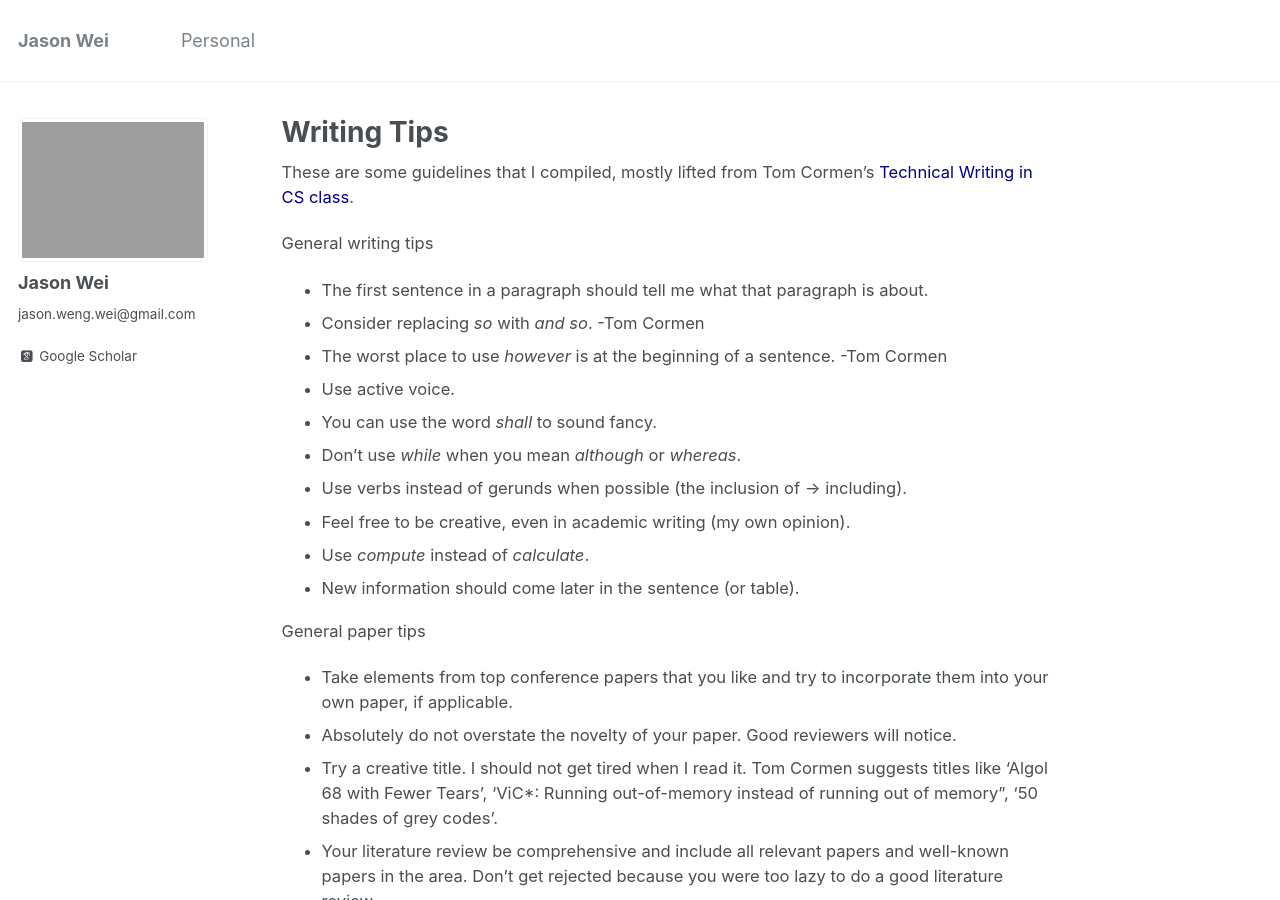
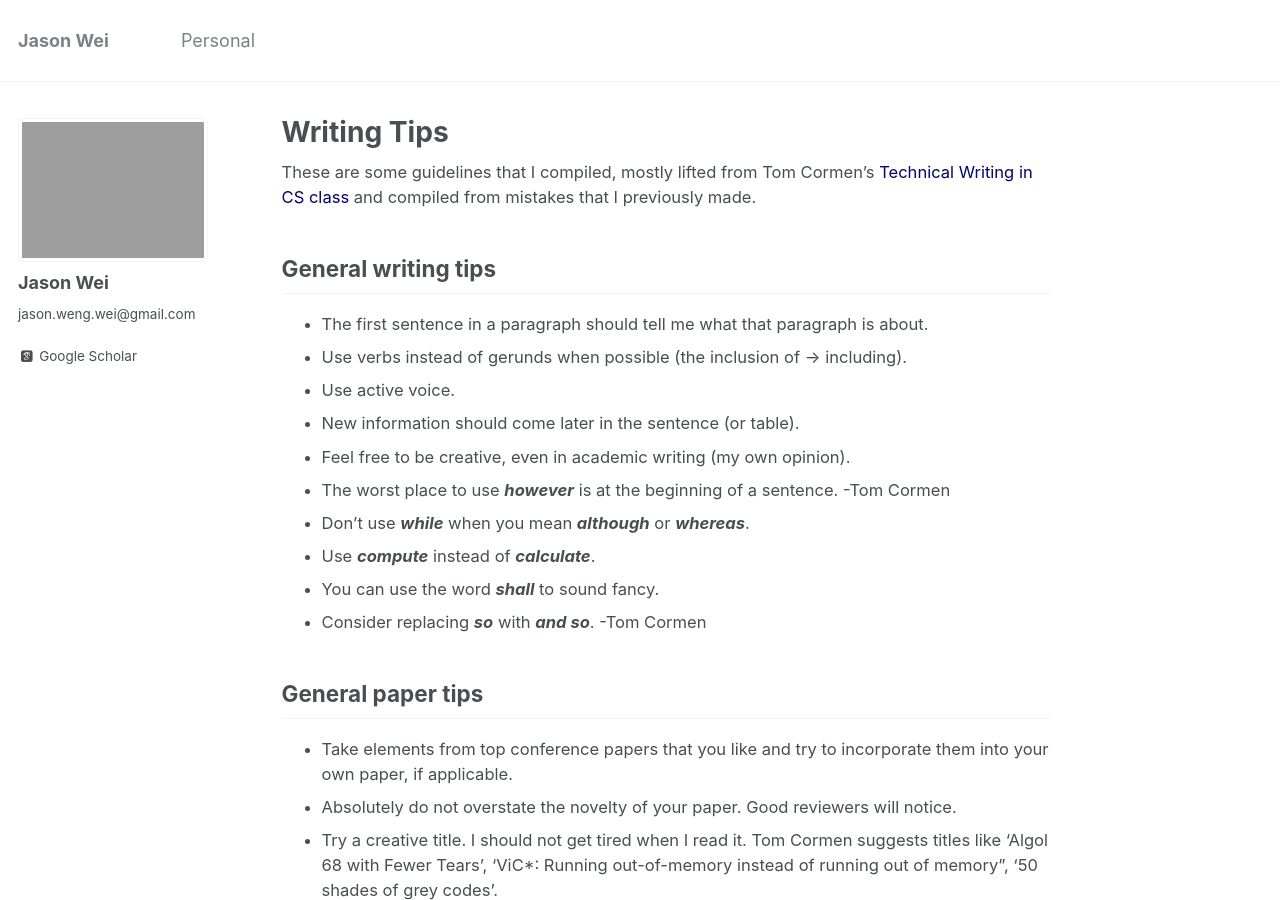
Before and after one commit to jasonwei20/jasonwei20.github.io, a Jekyll site: the page built from _pages/writing_tips.md, in a window 1280 px wide and 900 px high. Built offline with Jekyll 4.4.1, drawn with Linux system fonts in a browser that asks for light colours; some web fonts are replaced; some of the changed text lies outside the part shown.

Commit message:
add stuff

```diff
--- a/_pages/writing_tips.md
+++ b/_pages/writing_tips.md
@@ -4,22 +4,21 @@
 author_profile: true
 ---
 
-These are some guidelines that I compiled, mostly lifted from Tom Cormen's <a href="https://www.cs.dartmouth.edu/~cs191/" style="color:navy" target="_blank">Technical Writing in CS class</a>.
+These are some guidelines that I compiled, mostly lifted from Tom Cormen's <a href="https://www.cs.dartmouth.edu/~cs191/" style="color:navy" target="_blank">Technical Writing in CS class</a> and compiled from mistakes that I previously made.
 
-General writing tips
+## General writing tips
+- The first sentence in a paragraph should tell me what that paragraph is about.
+- Use verbs instead of gerunds when possible (the inclusion of -> including).
+- Use active voice.
+- New information should come later in the sentence (or table).
+- Feel free to be creative, even in academic writing (my own opinion).
+- The worst place to use ***however*** is at the beginning of a sentence. -Tom Cormen
+- Don't use ***while*** when you mean ***although*** or ***whereas***.
+- Use ***compute*** instead of ***calculate***.
+- You can use the word ***shall*** to sound fancy.
+- Consider replacing ***so*** with ***and so***. -Tom Cormen
 
-- The first sentence in a paragraph should tell me what that paragraph is about.
-- Consider replacing *so* with *and so*. -Tom Cormen
-- The worst place to use *however* is at the beginning of a sentence. -Tom Cormen
-- Use active voice.
-- You can use the word *shall* to sound fancy.
-- Don't use *while* when you mean *although* or *whereas*.
-- Use verbs instead of gerunds when possible (the inclusion of -> including).
-- Feel free to be creative, even in academic writing (my own opinion).
-- Use *compute* instead of *calculate*.
-- New information should come later in the sentence (or table).
-
-General paper tips
+## General paper tips
 - Take elements from top conference papers that you like and try to incorporate them into your own paper, if applicable.
 - Absolutely do not overstate the novelty of your paper. Good reviewers will notice.
 - Try a creative title. I should not get tired when I read it. Tom Cormen suggests titles like 'Algol 68 with Fewer Tears', 'ViC*: Running out-of-memory instead of running out of memory", '50 shades of grey codes'.
@@ -32,23 +31,29 @@
 - After you finish your first draft, go through the entire paper and delete any unncessary words. Also check all the prepositions to make sure they're correct.
 - I suggest listing your specific contribution(s) in the introduction of the paper. It doesn't seem like a big deal when it is there, but if a reviewer has a hard time following your paper and figuring out what the main contribution is, that's a big problem.
 
-Figures and tables
+## Figures and tables
 - Include a pull figure on the first page to give the reader an idea of what the paper will be about.
 - Your font is too small.
 - Your tables should not have more lines (e.g., borders), than necessary.
 - Should some tables be represented as graphs?
 - For a multivariate function *z = f(x, y)*, consider using a heatmap. They look colorful.
 
-Jason's list of nicely used words
+## Jason's list of nicely used words
 - I had used all the tricks in my "how to look like an adult" ***arsenal***. -My brother
 - He could not ***marshall*** any evidence to support his argument. -Sam Harris
 - One can easily be ***seduced*** into thinking that CGT can immediately deliver similar breakthroughs. -George Cybenko
-- It has nothing to do with model complexity and appears ***orthogonal*** to the goal of a probe. -Maudslay et al.
 - Augmented examples ***dominate*** the training distribution. -Me
 - Accepting that original and augmented distributions might differ ***liberates*** us to apply stronger levels of data augmentation. -Me
+- From [A Tale of a Probe and a Parser](https://arxiv.org/abs/2005.01641)
+	- This ***begs*** the question:
+	- It has nothing to do with model complexity and appears ***orthogonal*** to the goal of a probe.
+	- We ***contend*** that..., we ***advocate*** for the position that
+	- Justifying metric choice is of ***central*** importance for probing, ***lest*** we muddy the waters with a preponderance of ill-understood metrics.
+	- This process ***ought*** not to be ***conflated*** with the analysis of a particular model.
+	- The line between what constitues a probe or a model is ***awfully*** thin.
 <!-- - Beauty -->
 
-Tips specific to applied ML/DL papers in medical journals
+## Tips specific to applied ML/DL papers in medical journals
 - It is good to have baseline approaches for comparison, even if the point of your paper isn't the methods. This came up a lot in reviewer comments for me when I didn't include it.
 - For methods papers, you should have a table comparing your results with other those from papers for a given benchmark task. You should also validate on multiple datasets.
 - If your test set is small, are you overfitting?
@@ -62,12 +67,12 @@
 - Include ROC and AUC if applicable, and show the point on the curve that the model is performing at.
 - Some reviewers will suggest rejection if there is no methodological innovation.
 
-Well-written papers
+## Well-written papers
 - [Sam Greydanus](https://arxiv.org/pdf/1906.01563.pdf)
 - [Ryan Cotterell](https://arxiv.org/abs/1705.01684.pdf)
 - [Justine Zhang](https://tisjune.github.io/research/)
 
-Need more inspiration?
+## Need more inspiration?
 - Tom Cormen's <a href="https://www.cs.dartmouth.edu/~thc/Cormen-rules.pdf" style="color:navy" target="_blank">usage rules</a>.
 - Andrej Karpathy's <a href="http://karpathy.github.io/2016/09/07/phd/" style="color:navy" target="_blank">post</a> on PhD tips.
 - Read <a href="http://yosinski.com/" style="color:navy" target="_blank">Jason Yosinki</a>.
```
Also changed, not shown: _drafts/2020-9-15-blog-post-14.md (+27 -12 lines), 1 other file.
